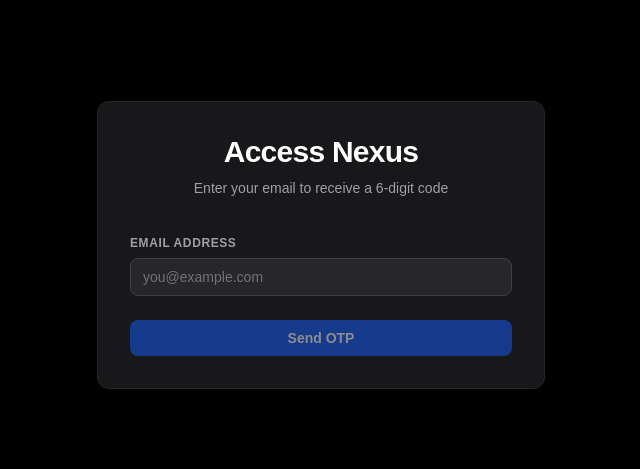
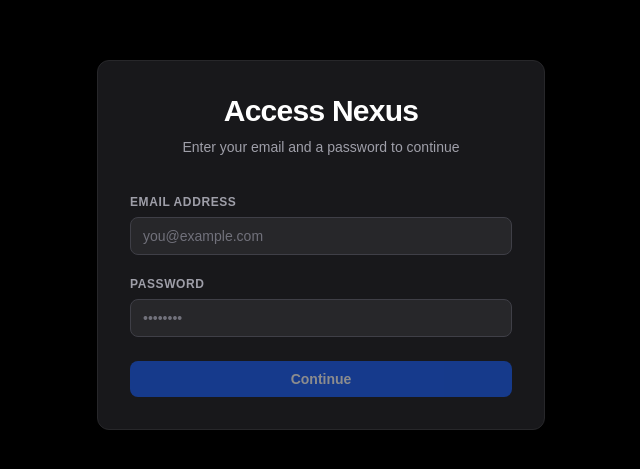
Before and after one commit to jaymasiwal/nexus, a Next.js app: page /login in a window 1280 px wide. Shown: the part 155-624 px from the top of the page, without its empty margins (319-959 px from the left). Built offline with nearby package versions, Linux system fonts and the light colour scheme; no server answers.

Commit message:
feat: bypass smtp rate limit with direct password auth

```diff
--- a/app/login/page.tsx
+++ b/app/login/page.tsx
@@ -6,8 +6,7 @@ import { useRouter } from "next/navigation";
 
 export default function AuthPage() {
   const [email, setEmail] = useState("");
-  const [otp, setOtp] = useState("");
-  const [step, setStep] = useState<"email" | "otp">("email");
+  const [password, setPassword] = useState("");
   const [loading, setLoading] = useState(false);
   const [error, setError] = useState<string | null>(null);
   const router = useRouter();
@@ -17,40 +16,40 @@ export default function AuthPage() {
     process.env.NEXT_PUBLIC_SUPABASE_PUBLISHABLE_KEY!
   );
 
-  const handleSendOtp = async (e: React.FormEvent) => {
+  const handleAuth = async (e: React.FormEvent) => {
     e.preventDefault();
     setLoading(true);
     setError(null);
 
-    const { error } = await supabase.auth.signInWithOtp({ email });
-
-    if (error) {
-      setError(error.message);
-      setLoading(false);
-    } else {
-      setStep("otp");
-      setLoading(false);
-    }
-  };
-
-  const handleVerifyOtp = async (e: React.FormEvent) => {
-    e.preventDefault();
-    setLoading(true);
-    setError(null);
-
-    const { error } = await supabase.auth.verifyOtp({
+    // First, attempt to log in
+    const { error: signInError } = await supabase.auth.signInWithPassword({
       email,
-      token: otp,
-      type: "email"
+      password,
     });
 
-    if (error) {
-      setError(error.message);
+    if (signInError) {
+      // If the user doesn't exist, create the account instantly
+      if (signInError.message.includes("Invalid login credentials")) {
+        const { error: signUpError } = await supabase.auth.signUp({
+          email,
+          password,
+        });
+
+        if (signUpError) {
+          setError(signUpError.message);
           setLoading(false);
+          return;
+        }
       } else {
+        setError(signInError.message);
+        setLoading(false);
+        return;
+      }
+    }
+
+    // Success - route to main app
     router.push("/");
     router.refresh();
-    }
   };
 
   return (
@@ -61,7 +60,7 @@ export default function AuthPage() {
             Access Nexus
           </h2>
           <p className="mt-2 text-center text-sm text-zinc-400">
-            {step === "email" ? "Enter your email to receive a 6-digit code" : "Enter the 6-digit code sent to your email"}
+            Enter your email and a password to continue
           </p>
         </div>
 
@@ -71,8 +70,8 @@ export default function AuthPage() {
           </div>
         )}
 
-        {step === "email" ? (
-          <form className="mt-8 space-y-6" onSubmit={handleSendOtp}>
+        <form className="mt-8 space-y-6" onSubmit={handleAuth}>
+          <div className="space-y-4">
             <div>
               <label className="text-xs font-semibold uppercase tracking-wider text-zinc-400">
                 Email address
@@ -86,46 +85,30 @@ export default function AuthPage() {
                 onChange={(e) => setEmail(e.target.value)}
               />
             </div>
-
-            <button
-              type="submit"
-              disabled={loading || !email}
-              className="group relative flex w-full justify-center rounded-lg bg-blue-600 px-3 py-2 text-sm font-semibold text-white hover:bg-blue-500 disabled:opacity-50 transition"
-            >
-              {loading ? "Sending Code..." : "Send OTP"}
-            </button>
-          </form>
-        ) : (
-          <form className="mt-8 space-y-6" onSubmit={handleVerifyOtp}>
             <div>
-              <label className="text-xs font-semibold uppercase tracking-wider text-zinc-400">6-Digit Code</label>
+              <label className="text-xs font-semibold uppercase tracking-wider text-zinc-400">
+                Password
+              </label>
               <input
-                type="text"
+                type="password"
                 required
-                className="mt-1 block w-full rounded-lg bg-zinc-800 border border-zinc-700 px-3 py-2 text-white placeholder-zinc-500 focus:border-blue-500 focus:outline-none text-sm tracking-widest text-center text-lg"
-                placeholder="123456"
-                value={otp}
-                onChange={(e) => setOtp(e.target.value)}
+                minLength={6}
+                className="mt-1 block w-full rounded-lg bg-zinc-800 border border-zinc-700 px-3 py-2 text-white placeholder-zinc-500 focus:border-blue-500 focus:outline-none text-sm"
+                placeholder="••••••••"
+                value={password}
+                onChange={(e) => setPassword(e.target.value)}
               />
+            </div>
           </div>
 
           <button
             type="submit"
-              disabled={loading || otp.length < 6}
+            disabled={loading || !email || password.length < 6}
             className="group relative flex w-full justify-center rounded-lg bg-blue-600 px-3 py-2 text-sm font-semibold text-white hover:bg-blue-500 disabled:opacity-50 transition"
           >
-              {loading ? "Verifying..." : "Verify & Login"}
-            </button>
-
-            <button
-              type="button"
-              onClick={() => setStep("email")}
-              className="w-full text-center text-sm text-zinc-400 hover:text-white transition"
-            >
-              Back
+            {loading ? "Authenticating..." : "Continue"}
           </button>
         </form>
-        )}
       </div>
     </div>
   );
```
Lines whose indentation alone changed are shown as unchanged.
